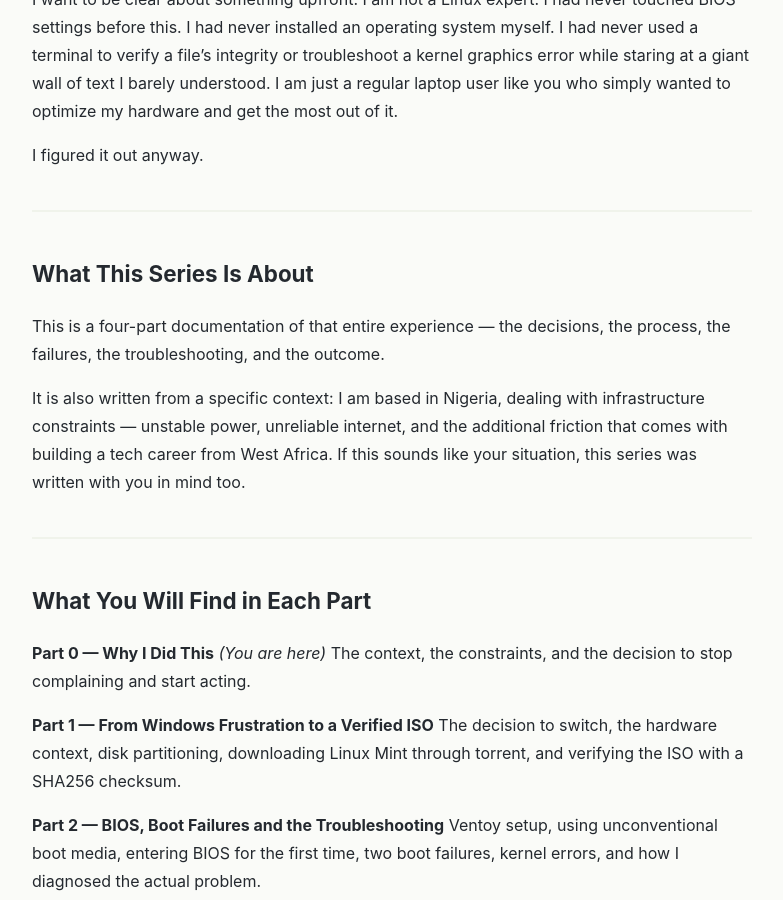
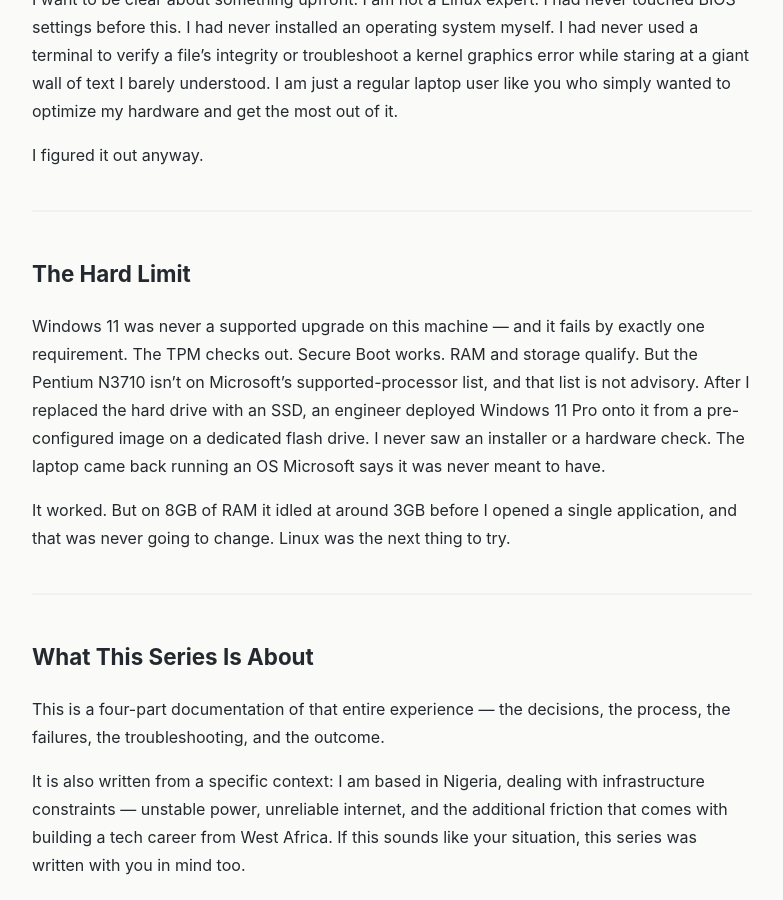
Before and after one commit to Kinganthonytech/Kinganthonytech.github.io, a Jekyll site: the page built from _posts/2026-09-29-dual-booting-linux-mint-xfce-part-0.md, in a window 1280 px wide and 900 px high, scrolled down 1565 px. Shown: the whole window, without its empty margins (248-1031 px from the left). Built offline with Jekyll 4.4.1, drawn with Linux system fonts in a browser that asks for light colours.

Commit message:
update part 0 article and add the footer link in part 1

```diff
--- a/_posts/2026-09-29-dual-booting-linux-mint-xfce-part-0.md
+++ b/_posts/2026-09-29-dual-booting-linux-mint-xfce-part-0.md
@@ -70,6 +70,23 @@
 
 ---
 
+## The Hard Limit
+
+Windows 11 was never a supported upgrade on this machine — and it
+fails by exactly one requirement. The TPM checks out. Secure Boot
+works. RAM and storage qualify. But the Pentium N3710 isn't on
+Microsoft's supported-processor list, and that list is not advisory.
+After I replaced the hard drive with an SSD, an engineer deployed
+Windows 11 Pro onto it from a pre-configured image on a dedicated
+flash drive. I never saw an installer or a hardware check. The laptop
+came back running an OS Microsoft says it was never meant to have.
+
+It worked. But on 8GB of RAM it idled at around 3GB before I opened a
+single application, and that was never going to change. Linux was the
+next thing to try.
+
+---
+
 ## What This Series Is About
 
 This is a four-part documentation of that entire experience
```
Also changed, not shown: _posts/2026-09-29-dual-booting-linux-mint-xfce-part-1.md (+2 -0 lines).
